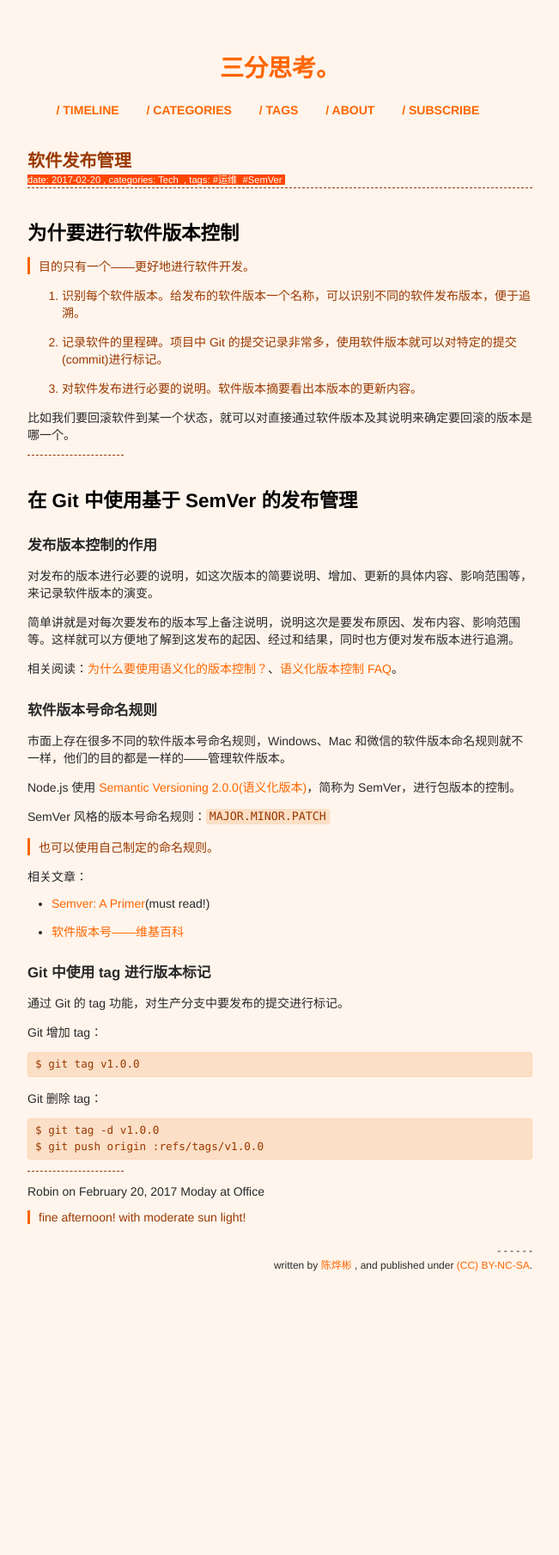
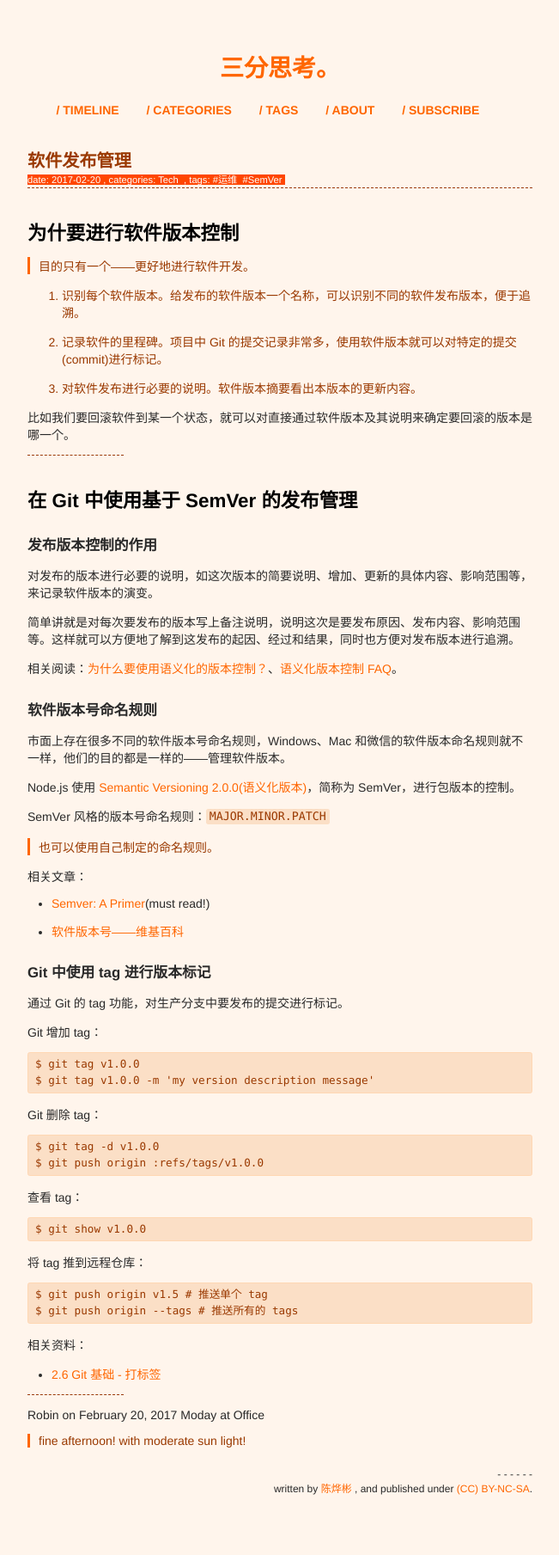
Before and after one commit to xianyuxmu/xianyuxmu.github.io, a Jekyll site: the page built from _posts/2017-02-20-release-management.md, in a window 1280 px wide. Shown: the whole page at 86% size, without its empty margins (314-965 px from the left). Built offline with Jekyll 4.4.1, drawn with Linux system fonts in a browser that asks for light colours; comment, search, counter and statistics services are not loaded; before the commit the page ends 1549 px from its top, so only the background shows below that.

Commit message:
修改：软件发布管理

````diff
--- a/_posts/2017-02-20-release-management.md
+++ b/_posts/2017-02-20-release-management.md
@@ -56,6 +56,7 @@ Git 增加 tag：
 
 ``` bash
 $ git tag v1.0.0
+$ git tag v1.0.0 -m 'my version description message'
 ```
 
 Git 删除 tag：
@@ -65,6 +66,23 @@ $ git tag -d v1.0.0
 $ git push origin :refs/tags/v1.0.0
 ```
 
+查看 tag：
+
+``` bash
+$ git show v1.0.0
+```
+
+将 tag 推到远程仓库：
+
+``` bash
+$ git push origin v1.5 # 推送单个 tag
+$ git push origin --tags # 推送所有的 tags
+```
+
+相关资料：
+
+- [2.6 Git 基础 - 打标签](https://git-scm.com/book/zh/v1/Git-%E5%9F%BA%E7%A1%80-%E6%89%93%E6%A0%87%E7%AD%BE)
+
 ----
 
 Robin on February 20, 2017 Moday at Office
````
